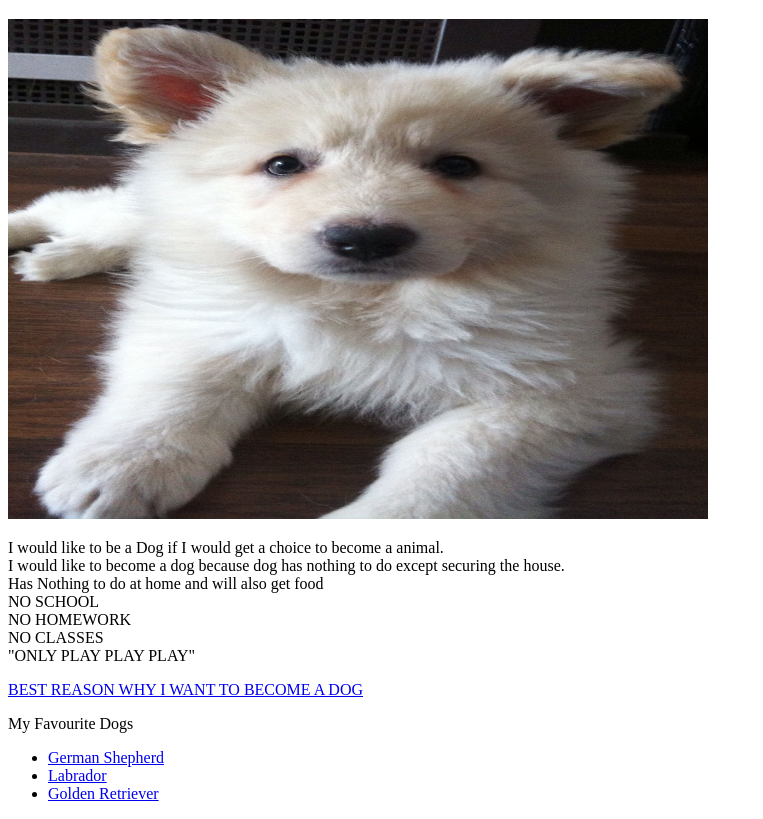
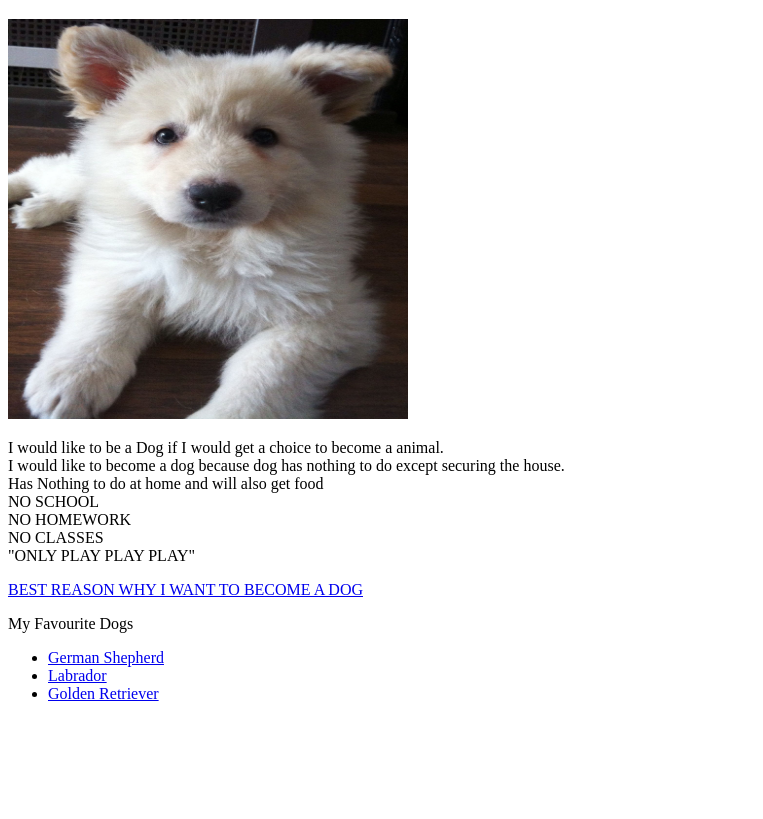
Before and after one commit to AA8528/A.Code, a plain HTML site: page Assignment.html in a window 1280 px wide. Shown: the part 61-880 px from the top of the page, without its empty margins (0-763 px from the left). After the commit the page ends 800 px from the top, so only its background shows below. Drawn offline with Linux system fonts and the light colour scheme.

Commit message:
Update Assignment.html

```diff
--- a/Assignment.html
+++ b/Assignment.html
@@ -9,7 +9,7 @@
 <body>
     <h1>My Soul Animal</h1>
 
-    <img src= "DogIcon.jpg" height="500px" width="700px">
+    <img src= "DogIcon.jpg" height="400px" width="400px">
 
     <p> I would like to be a Dog if I would get a choice to become a animal.<br>
     I would like to become a dog because dog has nothing to do except securing the house.<br>
```
